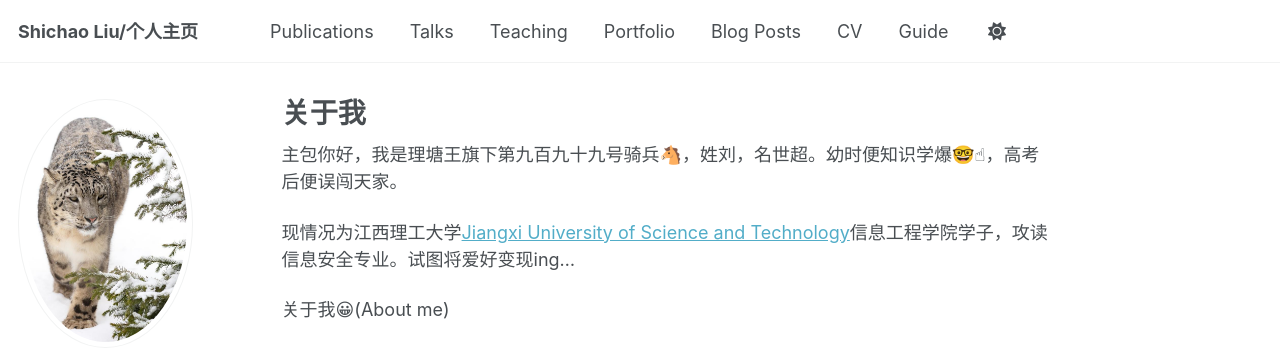
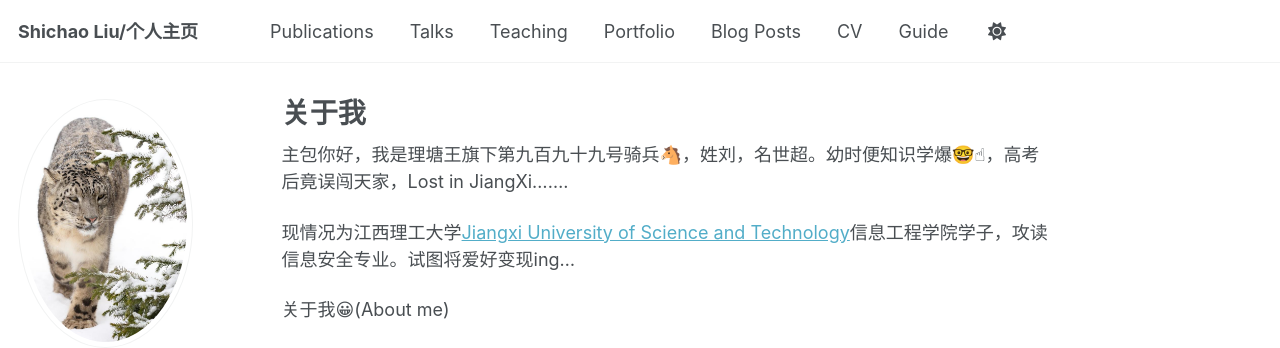
Before and after one commit to DingTure909/DingTure909.github.io, a Jekyll site: the page built from _pages/about.md, in a window 1280 px wide and 1131 px high. Shown: the top 348 px of the window. Built offline with Jekyll 4.4.1, drawn with Linux system fonts in a browser that asks for light colours; some web fonts are replaced; a script that is not in the unit is left out.

Commit message:
Update about.md

```diff
--- a/_pages/about.md
+++ b/_pages/about.md
@@ -7,7 +7,7 @@ redirect_from:
   - /about.html
 ---
 
-主包你好，我是理塘王旗下第九百九十九号骑兵🐴，姓刘，名世超。幼时便知识学爆🤓☝，高考后便误闯天家。
+主包你好，我是理塘王旗下第九百九十九号骑兵🐴，姓刘，名世超。幼时便知识学爆🤓☝，高考后竟误闯天家，Lost in JiangXi.......
 
 现情况为江西理工大学[Jiangxi University of Science and Technology](https://www.jxust.edu.cn/)信息工程学院学子，攻读信息安全专业。试图将爱好变现ing...
 
```
